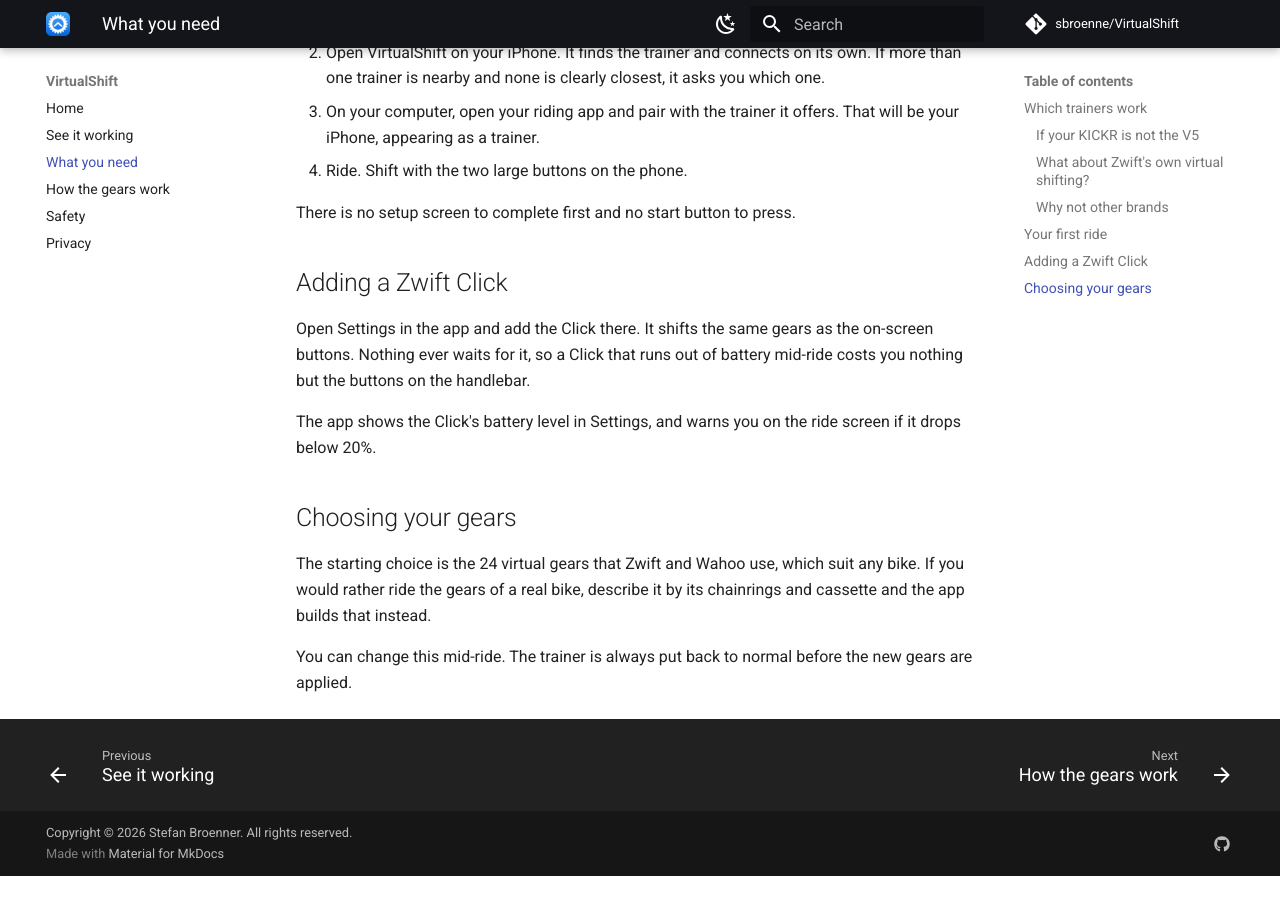
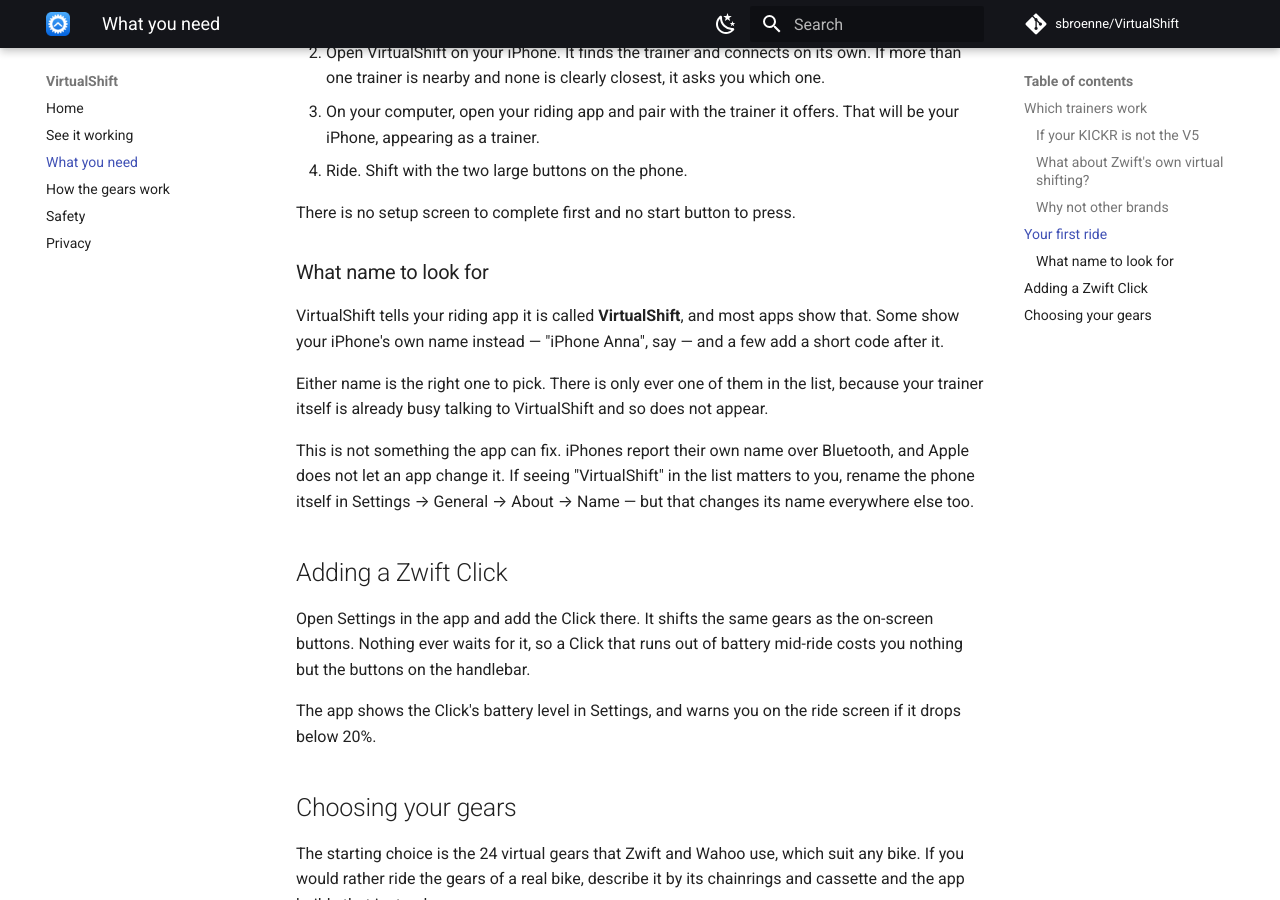
Before and after one commit to sbroenne/VirtualGears, an MkDocs documentation site: the page built from docs/requirements.md, in a window 1280 px wide and 900 px high, scrolled down 2031 px. Built offline with MkDocs 1.6.1 and Material for MkDocs 9.7.7, drawn with Linux system fonts in a browser that asks for light colours; comment, search, counter and statistics services are not loaded; before the commit the page ends 2907 px from its top, so only the background shows below that.

Commit message:
Say which name to look for in the riding app
A rider found VirtualShift listed in MyWhoosh as their iPhone's name and
assumed something was broken. Measuring it with a new name-scan tool shows
the advertisement carries "VirtualShift" correctly; the other name is the
one iOS reports for the phone itself, which an app cannot change.

Nothing to fix in the Bluetooth code, so fix the expectation instead: while
waiting to be found, the ride screen now names both possibilities rather
than saying only that it is waiting. The requirements page explains why,
and says how to rename the phone for anyone who minds.

Co-authored-by: Copilot App <223556219+Copilot@users.noreply.github.com>
Copilot-Session: 2c3d711c-cb97-4bfa-a302-2d01fe5d2f1f

```diff
--- a/docs/requirements.md
+++ b/docs/requirements.md
@@ -83,6 +83,21 @@ idea of the bike and leaves the road alone.
 
 There is no setup screen to complete first and no start button to press.
 
+### What name to look for
+
+VirtualShift tells your riding app it is called **VirtualShift**, and most apps
+show that. Some show your iPhone's own name instead — "iPhone Anna", say —
+and a few add a short code after it.
+
+Either name is the right one to pick. There is only ever one of them in the
+list, because your trainer itself is already busy talking to VirtualShift and
+so does not appear.
+
+This is not something the app can fix. iPhones report their own name over
+Bluetooth, and Apple does not let an app change it. If seeing "VirtualShift"
+in the list matters to you, rename the phone itself in Settings → General →
+About → Name — but that changes its name everywhere else too.
+
 ## Adding a Zwift Click
 
 Open Settings in the app and add the Click there. It shifts the same gears as
```
Also changed, not shown: MAC_SETUP.md (+31 -0 lines), 1 other file.
